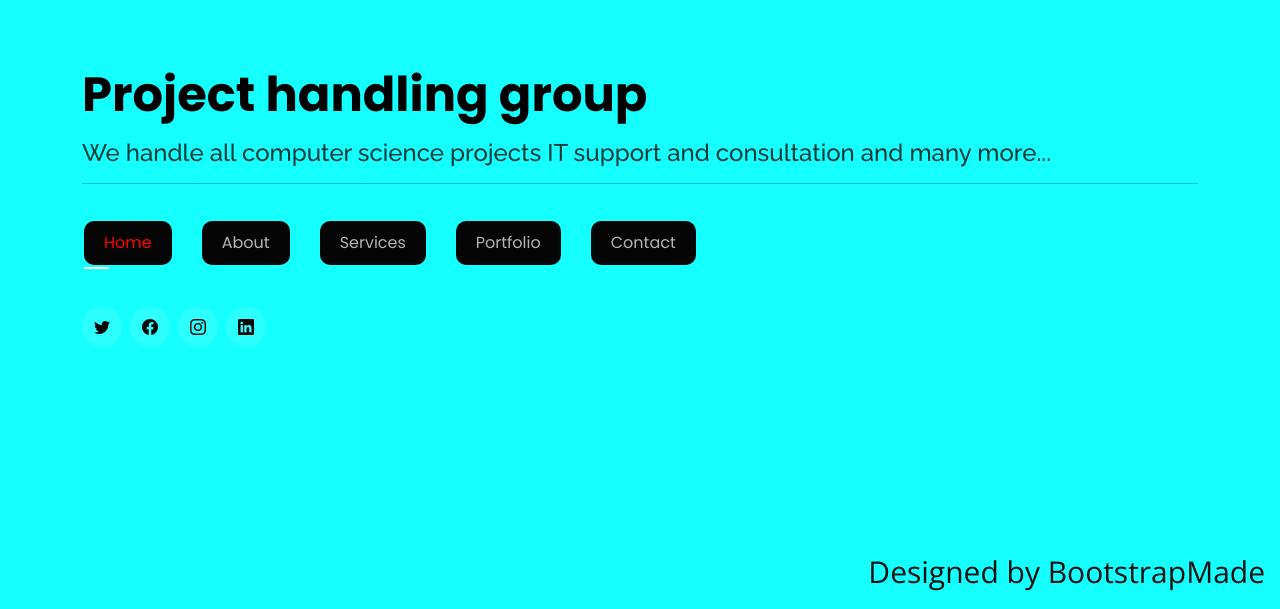
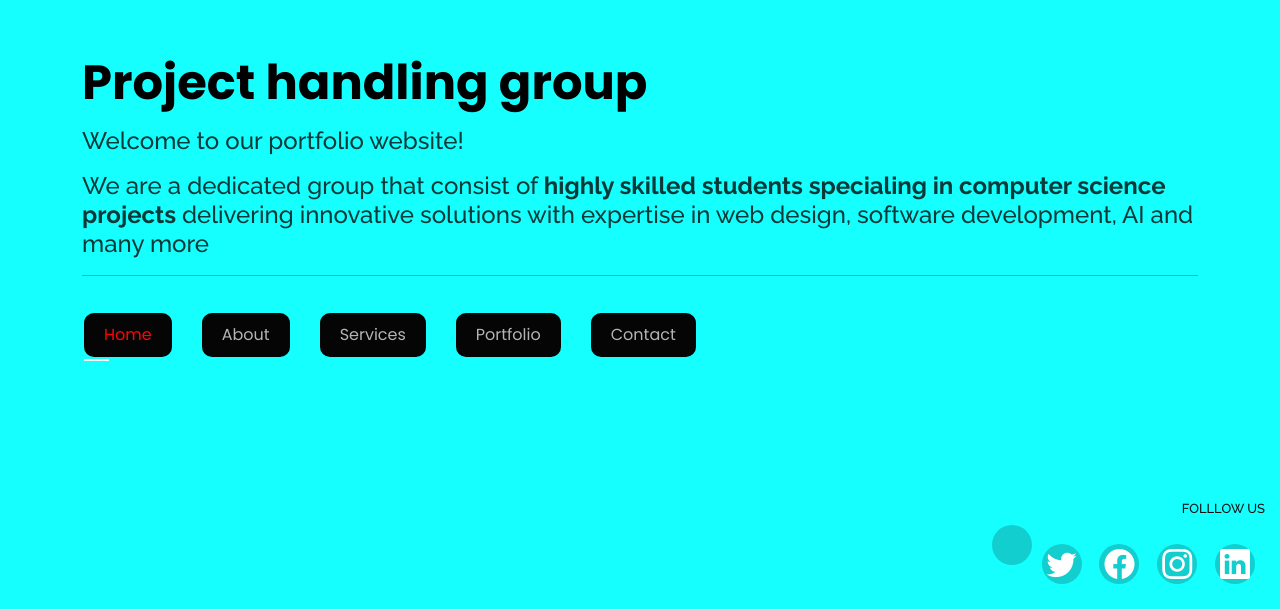
Before and after one commit to Mwatheka/project-handling-website, a plain HTML site: page index.html in a window 1280 px wide. Shown: the part 191-800 px from the top of the page. Drawn offline with nearby package versions, Linux system fonts and the light colour scheme.

Commit message:
Update index.html

```diff
--- a/index.html
+++ b/index.html
@@ -32,9 +32,17 @@
   <header id="header">
     <div class="container">
 
-      <h1><a href="index.html">Project handling group</a></h1>
-      <h2>We  handle all computer science projects IT support and consultation
-         and many more...</h2>
+      <h1>
+        <a href="index.html">Project handling group</a>
+      </h1>
+      <h2>
+        <p>
+          Welcome to our portfolio website!
+        </p>
+        <p>
+          We are a dedicated group that consist of <b>highly skilled students specialing in computer science projects </b>delivering innovative solutions with expertise in web design, software development, AI and many more
+        </p>
+      </h2>
 
 
          <hr>
@@ -49,14 +57,6 @@
         </ul>
         <i class="bi bi-list mobile-nav-toggle"></i>
       </nav><!-- .navbar -->
-
-      <div class="social-links">
-        <a href="#" class="twitter"><i class="bi bi-twitter"></i></a>
-        <a href="#" class="facebook"><i class="bi bi-facebook"></i></a>
-        <a href="#" class="instagram"><i class="bi bi-instagram"></i></a>
-        <a href="#" class="linkedin"><i class="bi bi-linkedin"></i></a>
-      </div>
-
     </div>
   </header><!-- End Header -->
 
@@ -465,7 +465,7 @@
       </div>
 
     </div>
-  </section>
+  </section>
 <!-- End Services Section -->
 
   <!-- ======= Portfolio Section ======= -->
@@ -480,12 +480,12 @@
       <div class="row portfolio-container">
         <div class="col-lg-4 col-md-6 portfolio-item filter-web">
           <div class="portfolio-wrap">
-            <!--<img src="assets/img/portfolio/portfolio-5.jpg" class="img-fluid" alt="">
-            <div class="portfolio-info">-->
+            <img src="assets/img/portfolio/portfolio-5.jpg" class="img-fluid" alt="">
+            <div class="portfolio-info">
               <h4>Our first website</h4>
               <p>...</p>
               <div class="portfolio-links">
-                <!--<a href="assets/img/portfolio/portfolio-5.jpg" data-gallery="portfolioGallery" class="portfolio-lightbox" title="OUr first website">--><i class="bx bx-plus"></i></a>
+                <!-- <a href="assets/img/portfolio/portfolio-5.jpg" data-gallery="portfolioGallery" class="portfolio-lightbox" title="OUr first website"><i class="bx bx-plus"></i></a> -->
                 <a href="https://project-handling.vercel.app" target="_blank" ><i class="bx bx-link"></i></a>
               </div>
             </div>
@@ -549,11 +549,13 @@
   </section><!-- End Contact Section -->
 
   <div class="credits">
-    <!-- All the links in the footer should remain intact. -->
-    <!-- You can delete the links only if you purchased the pro version. -->
-    <!-- Licensing information: https://bootstrapmade.com/license/ -->
-    <!-- Purchase the pro version with working PHP/AJAX contact form: https://bootstrapmade.com/personal-free-resume-bootstrap-template/ -->
-    Designed by <a href="https://bootstrapmade.com/">BootstrapMade</a>
+    <h4>FOLLLOW US</h4>
+    <div class="social-links">
+      <a href="#" class="twitter"><i class="bi bi-twitter"></i></a>
+      <a href="#" class="facebook"><i class="bi bi-facebook"></i></a>
+      <a href="#" class="instagram"><i class="bi bi-instagram"></i></a>
+      <a href="#" class="linkedin"><i class="bi bi-linkedin"></i></a>
+    </div>
   </div>
 
   <!-- Vendor JS Files -->
@@ -567,7 +569,6 @@
 
   <!-- Template Main JS File -->
   <script src="assets/js/main.js"></script>
-
 </body>
 
 </html>
```
